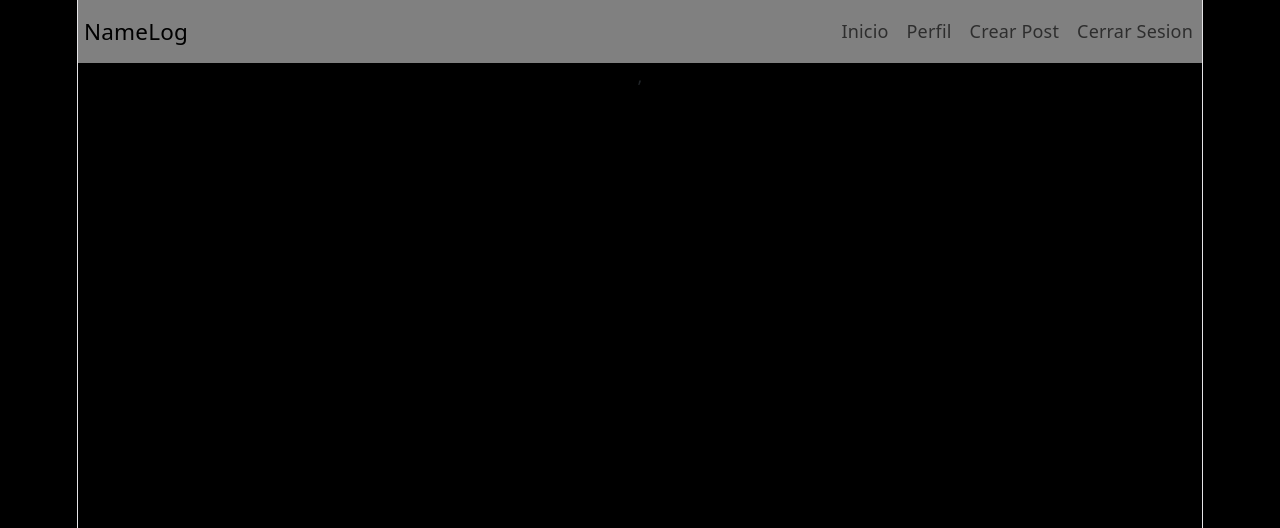
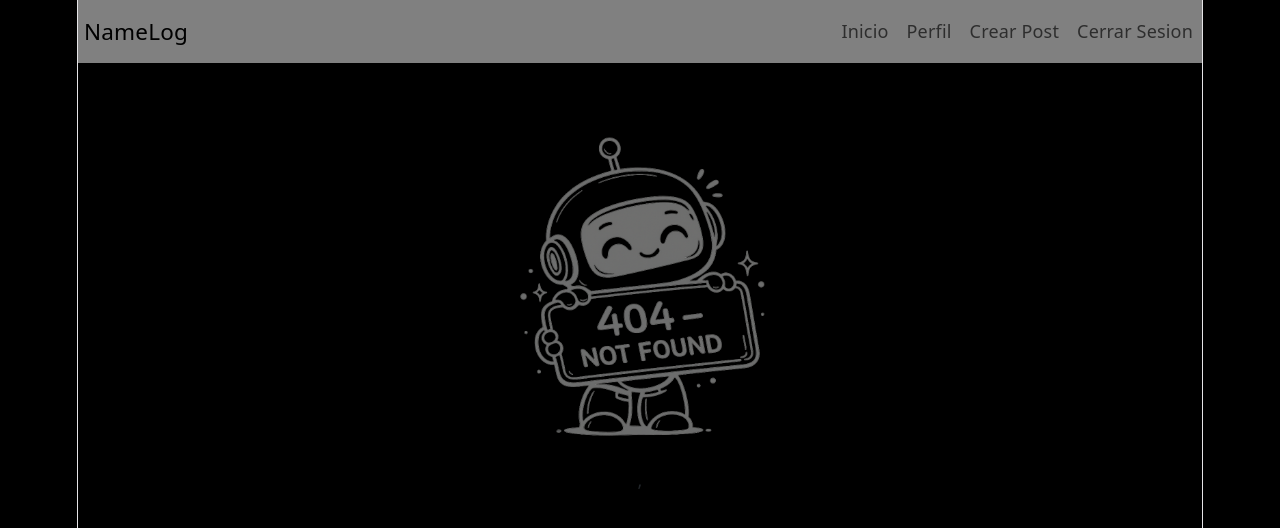
Before and after one commit to joelalan13/Frontend, a React (Vite) app in the folder anti-social-documental/: page /notFund in a window 1280 px wide. Shown: the top 528 px of the page. Built offline with nearby package versions, Linux system fonts and the light colour scheme.

Commit message:
se agrego error 404 en index.css y en app.jsx

```diff
--- a/anti-social-documental/src/App.jsx
+++ b/anti-social-documental/src/App.jsx
@@ -7,6 +7,7 @@ import Perfil from "./pages/Perfil"
 import Login from "./pages/Login"
 import NewPost from "./pages/NewPost"
 import PostDetails from "./pages/PostDetails"
+import Error404 from "./pages/Error404"
 
 function App() {
   return(
@@ -18,6 +19,7 @@ function App() {
             <Route path="/perfil" element={<Perfil/>} />
             <Route path="/newPost" element={<NewPost/>}/>
             <Route path="/postDetails/:idPost" element={<PostDetails/>}/>
+             <Route path="/notFund" element={<Error404/>}/>
         </Routes>
     </div>
   )
--- a/anti-social-documental/src/index.css
+++ b/anti-social-documental/src/index.css
@@ -141,3 +141,8 @@ code {
       height: 100%;
     }
 }
+
+.error-image {
+    width: min(80vw, 350px);
+    height: auto;
+}
```
